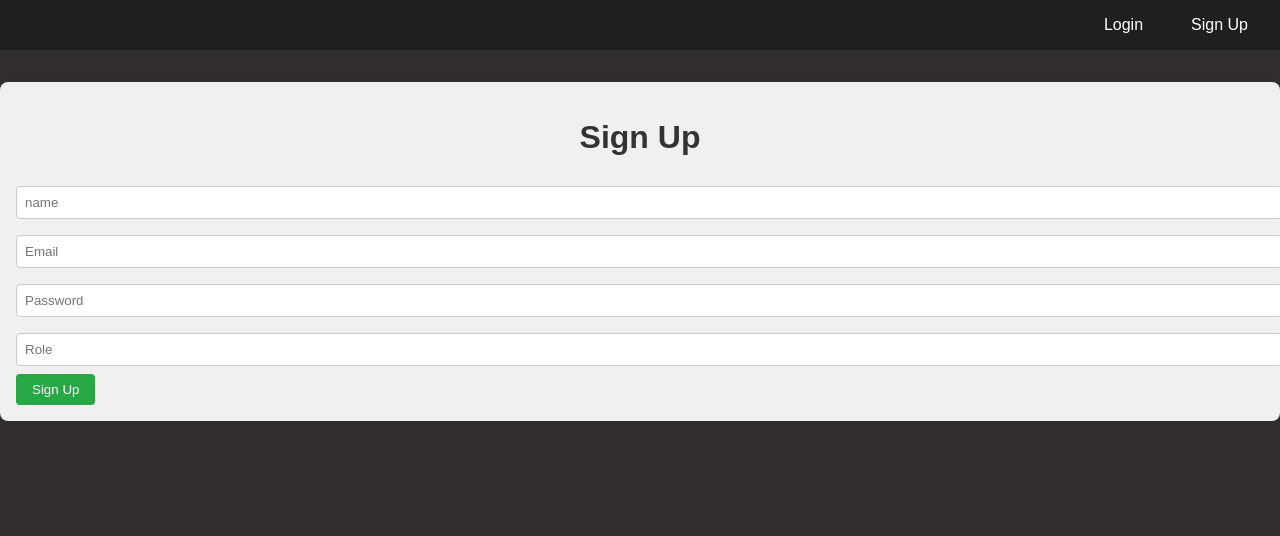
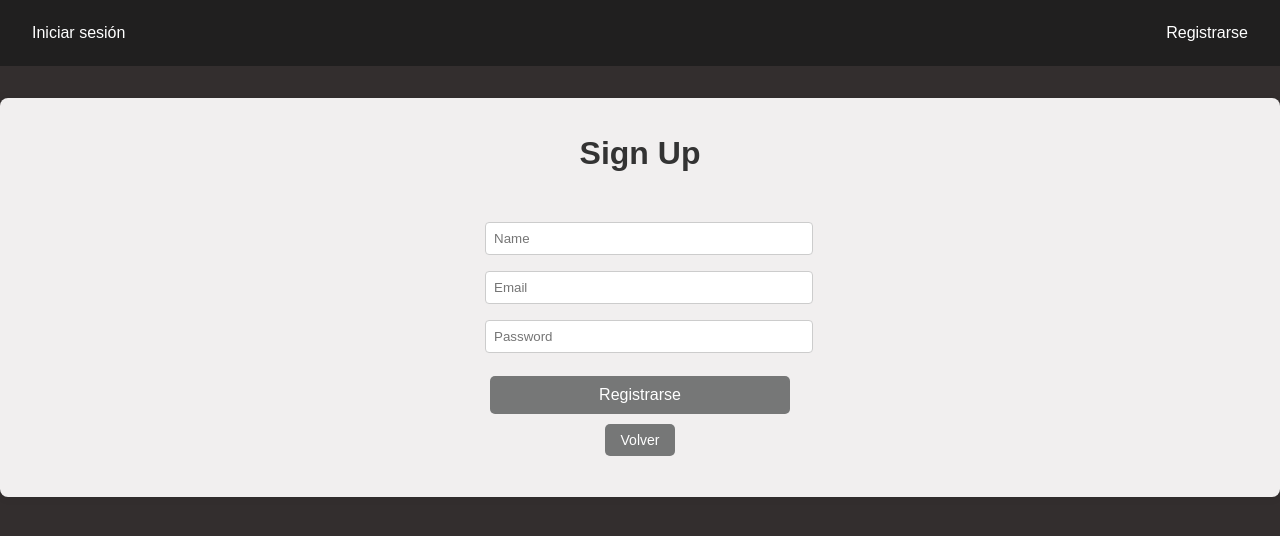
Before and after one commit to GonzaloooNunez/My_project, a React (Create React App) app in the folder Front2/my-app/: page /signup in a window 1280 px wide. Shown: the top 536 px of the page. Built offline with nearby package versions, Linux system fonts and the light colour scheme.

Commit message:
styless y logout

```diff
--- a/Front2/my-app/src/App.jsx
+++ b/Front2/my-app/src/App.jsx
@@ -1,41 +1,63 @@
-import React from "react";
+import React, { useState, useEffect } from "react";
 import { BrowserRouter as Router, Route, Routes, Link } from "react-router-dom";
 import HomePage from "./pages/HomePage";
 import LoginPage from "./pages/LoginPage";
+import LogoutForm from "./components/LogoutForm";
 import SignupPage from "./pages/SignupPage";
 import GameDetailPage from "./pages/GameDetailPage";
 import UserLogedPage from "./pages/UserLogedPage";
 import UserProfilePage from "./pages/UserProfilePage";
-import UsersProfile from "./pages/UsersProfile"; // Ruta corregida
 import "./styles/App.css";
 
 function App() {
+  const [isAuthenticated, setIsAuthenticated] = useState(false);
+
+  useEffect(() => {
+    const token = localStorage.getItem("token");
+    setIsAuthenticated(!!token);
+  }, []);
+
+  const handleLogout = () => {
+    setIsAuthenticated(false);
+  };
+
   return (
     <Router>
       <nav>
-        <ul>
-          <li>
-            <Link to="/login" className="nav-link">
-              Login
+        <div className="nav-left">
+          {!isAuthenticated && (
+            <>
+              <Link to="/login" className="nav-link">
+                Iniciar sesión
+              </Link>
+            </>
+          )}
+        </div>
+        <div className="nav-right">
+          {!isAuthenticated && (
+            <Link to="/signup" className="nav-link-2">
+              Registrarse
             </Link>
-          </li>
-          <li>
-            <Link to="/signup" className="nav-link">
-              Sign Up
+          )}
+          {isAuthenticated && (
+            <Link to="/logout" className="nav-link">
+              Cerrar sesión
             </Link>
-          </li>
-        </ul>
+          )}
+        </div>
       </nav>
       <div className="container">
         <Routes>
           <Route path="/" element={<HomePage />} />
           <Route path="/login" element={<LoginPage />} />
+          <Route
+            path="/logout"
+            element={<LogoutForm onLogout={handleLogout} />}
+          />
           <Route path="/signup" element={<SignupPage />} />
           <Route path="/games/:gameId" element={<GameDetailPage />} />
           <Route path="/user-logged" element={<UserLogedPage />} />
           <Route path="/user-profile/:userId" element={<UserProfilePage />} />
-          <Route path="/users" element={<UsersProfile />} /> /*simplemente para
-          ver los ID se puede prescindir*/
         </Routes>
       </div>
     </Router>
--- a/Front2/my-app/src/components/LoginForm.jsx
+++ b/Front2/my-app/src/components/LoginForm.jsx
@@ -1,6 +1,7 @@
 import React, { useState } from "react";
 import { useNavigate } from "react-router-dom";
 import { loginUser } from "../Api";
+import "../styles/LoginForm.css"; // Asegúrate de que la ruta sea correcta
 
 const LoginForm = () => {
   const [form, setForm] = useState({ email: "", password: "" });
@@ -20,12 +21,10 @@ const LoginForm = () => {
       const { token, user } = response.data;
 
       if (user) {
-        // Almacena el token y el userId en el localStorage (opcional)
         localStorage.setItem("userId", user.id);
         localStorage.setItem("token", token);
         localStorage.setItem("user", JSON.stringify(user));
 
-        // Redirige al perfil del usuario
         navigate(`/user-logged`);
       } else {
         setMessage("No se pudo obtener el ID del usuario.");
@@ -43,8 +42,8 @@ const LoginForm = () => {
   };
 
   return (
-    <div>
-      <button onClick={handleGoHome}>Home</button>
+    <div className="form-container">
+      <div className="form-wrapper">
         <form onSubmit={handleSubmit}>
           <input
             type="email"
@@ -53,6 +52,7 @@ const LoginForm = () => {
             value={form.email}
             onChange={handleChange}
             required
+            className="input-field"
           />
           <input
             type="password"
@@ -61,10 +61,22 @@ const LoginForm = () => {
             value={form.password}
             onChange={handleChange}
             required
+            className="input-field"
           />
-        <button type="submit">Login</button>
-        {message && <p>{message}</p>}
+          <div className="button-container">
+            <button className="button-style button-login-style" type="submit">
+              Iniciar sesion
+            </button>
+            <button
+              className="button-style button-home-style"
+              onClick={handleGoHome}
+            >
+              Volver
+            </button>
+          </div>
+          {message && <p className="error-message">{message}</p>}
         </form>
+      </div>
     </div>
   );
 };
--- /dev/null
+++ b/Front2/my-app/src/components/LogoutForm.jsx
@@ -0,0 +1,20 @@
+import React, { useEffect } from "react";
+import { useNavigate } from "react-router-dom";
+
+const LogoutForm = ({ onLogout }) => {
+  const navigate = useNavigate();
+
+  useEffect(() => {
+    localStorage.removeItem("userId");
+    localStorage.removeItem("token");
+    localStorage.removeItem("user");
+
+    onLogout(); // Actualiza el estado de autenticación
+
+    navigate("/"); // Redirige a la página de inicio
+  }, []);
+
+  return null;
+};
+
+export default LogoutForm;
--- a/Front2/my-app/src/components/SignupForm.jsx
+++ b/Front2/my-app/src/components/SignupForm.jsx
@@ -1,13 +1,14 @@
 import React, { useState } from "react";
 import { useNavigate } from "react-router-dom";
 import { signupUser } from "../Api";
+import "../styles/SignupForm.css"; // Asegúrate de que la ruta sea correcta
 
 const SignupForm = () => {
   const [form, setForm] = useState({
     email: "",
     password: "",
     name: "",
-    role: "",
+    role: "User",
   });
   const [message, setMessage] = useState("");
   const navigate = useNavigate();
@@ -30,15 +31,22 @@ const SignupForm = () => {
     }
   };
 
+  const handleGoHome = () => {
+    navigate("/");
+  };
+
   return (
+    <div className="form-container">
+      <div className="form-wrapper">
         <form onSubmit={handleSubmit}>
           <input
             type="text"
             name="name"
-        placeholder="name"
+            placeholder="Name"
             value={form.name}
             onChange={handleChange}
             required
+            className="input-field"
           />
           <input
             type="email"
@@ -47,6 +55,7 @@ const SignupForm = () => {
             value={form.email}
             onChange={handleChange}
             required
+            className="input-field"
           />
           <input
             type="password"
@@ -55,18 +64,23 @@ const SignupForm = () => {
             value={form.password}
             onChange={handleChange}
             required
+            className="input-field"
           />
-      <input
-        type="text"
-        name="role"
-        placeholder="Role"
-        value={form.role}
-        onChange={handleChange}
-        required
-      />
-      <button type="submit">Sign Up</button>
-      {message && <p>{message}</p>}
+          <div className="button-container">
+            <button className="button-style button-signup-style" type="submit">
+              Registrarse
+            </button>
+            <button
+              className="button-style button-home-style"
+              onClick={handleGoHome}
+            >
+              Volver
+            </button>
+          </div>
+          {message && <p className="error-message">{message}</p>}
         </form>
+      </div>
+    </div>
   );
 };
 
--- a/Front2/my-app/src/pages/LoginPage.jsx
+++ b/Front2/my-app/src/pages/LoginPage.jsx
@@ -4,7 +4,7 @@ import LoginForm from "../components/LoginForm";
 const LoginPage = () => {
   return (
     <div>
-      <h1>Login</h1>
+      <h1>Inicia Sesion</h1>
       <LoginForm />
     </div>
   );
--- a/Front2/my-app/src/styles/App.css
+++ b/Front2/my-app/src/styles/App.css
@@ -5,21 +5,38 @@ body {
   background-color: #332e2e;
 }
 
+/* Estilo para la barra de navegación */
 nav {
   background-color: #201f1f;
   color: #fff;
   padding: 1rem;
+  display: flex;
+  justify-content: space-between;
+  align-items: center;
 }
 
+/* Contenedor para los enlaces de inicio de sesión y registro */
+.nav-left {
+  display: flex;
+  gap: 1rem; /* Espacio entre los enlaces de inicio de sesión y registro */
+}
+
+/* Contenedor para los enlaces de cerrar sesión */
+.nav-right {
+  display: flex;
+  gap: 1rem; /* Espacio entre los enlaces de cerrar sesión y otros enlaces */
+}
+
+/* Estilo para la lista de enlaces en la barra de navegación */
 nav ul {
   list-style-type: none;
   margin: 0;
   padding: 0;
   display: flex;
-  justify-content: flex-end;
   gap: 1rem;
 }
 
+/* Estilo para los enlaces en la barra de navegación */
 nav a {
   color: #fff;
   text-decoration: none;
@@ -28,17 +45,37 @@ nav a {
   transition: background-color 0.3s, color 0.3s;
 }
 
+/* Efecto hover para los enlaces */
 nav a:hover {
   background-color: #333;
   color: #fff;
 }
 
-.nav-link:hover {
-  transform: scale(2);
-  color: #070707;
-  background-color: #e9ecef;
+/* Efecto específico para el enlace de "Iniciar sesión" */
+.nav-link {
+  transform: scale(1);
 }
 
+/* Efecto hover específico para el enlace de "Iniciar sesión" */
+.nav-link:hover {
+  transform: scale(1.03); /* Mantén un tamaño de escala razonable */
+  color: #070707;
+  background-color: #d6d1d1;
+}
+
+/* Efecto específico para el enlace de "Registrarse" */
+.nav-link-2 {
+  transform: scale(1);
+}
+
+/* Efecto hover específico para el enlace de "Registrarse" */
+.nav-link-2:hover {
+  transform: scale(1.03); /* Mantén un tamaño de escala razonable */
+  color: #070707;
+  background-color: #d6d1d1;
+}
+
+/* Contenedor principal de la aplicación */
 .container {
   max-width: 1500px;
   margin: 2rem auto;
@@ -48,6 +85,7 @@ nav a:hover {
   box-shadow: 0 0 10px rgba(0, 0, 0, 0.1);
 }
 
+/* Estilo para los campos del formulario */
 input[type="text"],
 input[type="email"],
 input[type="password"] {
@@ -58,6 +96,7 @@ input[type="password"] {
   border-radius: 4px;
 }
 
+/* Estilo para los botones */
 button {
   padding: 0.5rem 1rem;
   border: none;
@@ -67,10 +106,12 @@ button {
   cursor: pointer;
 }
 
+/* Efecto hover para los botones */
 button:hover {
   background-color: #218838;
 }
 
+/* Estilo para los encabezados */
 h1 {
   text-align: center;
   color: #333;
@@ -81,10 +122,12 @@ h3 {
   color: #333;
 }
 
+/* Estilo para los párrafos */
 p {
   margin: 0.5rem 0;
 }
 
+/* Estilo para las imágenes */
 img {
   max-width: 100%;
   border-radius: 4px;
--- /dev/null
+++ b/Front2/my-app/src/styles/LoginForm.css
@@ -0,0 +1,73 @@
+.form-container {
+  display: flex;
+  flex-direction: column;
+  align-items: center;
+  padding: 20px;
+}
+
+/* Contenedor del formulario */
+.form-wrapper {
+  display: flex;
+  flex-direction: column;
+  align-items: center;
+  width: 100%;
+  max-width: 300px; /* Ajusta el ancho máximo del formulario según sea necesario */
+}
+
+/* Estilo de los botones */
+.button-style {
+  padding: 10px 20px;
+  margin: 5px; /* Espacio entre los botones */
+  border: none;
+  border-radius: 5px;
+  cursor: pointer;
+  font-size: 16px;
+  color: #fff;
+  transition: background-color 0.3s;
+}
+
+/* Estilo específico para el botón Home */
+.button-home-style {
+  background-color: #767777;
+  font-size: 14px; /* Tamaño de fuente más pequeño para el botón de "Volver" */
+  padding: 8px 16px; /* Tamaño de padding más pequeño para el botón de "Volver" */
+  width: auto; /* Ajusta el ancho del botón "Volver" */
+}
+
+.button-home-style:hover {
+  background-color: #0056b3;
+}
+
+/* Estilo específico para el botón Login */
+.button-login-style {
+  width: 300px;
+  background-color: #767777;
+}
+
+.button-login-style:hover {
+  background-color: #0056b3;
+}
+
+/* Estilo para los campos del formulario */
+.input-field {
+  padding: 10px;
+  margin: 10px 0;
+  border: 1px solid #ccc;
+  border-radius: 5px;
+  width: 100%;
+}
+
+/* Estilo para el contenedor de los botones */
+.button-container {
+  display: flex;
+  flex-direction: column; /* Alinea los botones verticalmente uno debajo del otro */
+  align-items: center;
+  width: 100%;
+  margin-top: 10px; /* Ajusta el margen superior para acercar el formulario al botón "Inicia Sesión" */
+}
+
+/* Estilo para mensajes de error */
+.error-message {
+  color: red;
+  font-weight: bold;
+}
--- /dev/null
+++ b/Front2/my-app/src/styles/SignupForm.css
@@ -0,0 +1,66 @@
+.form-container {
+  display: flex;
+  flex-direction: column;
+  align-items: center;
+  padding: 20px;
+}
+
+.form-wrapper {
+  display: flex;
+  flex-direction: column;
+  align-items: center;
+  width: 100%;
+  max-width: 300px;
+}
+
+.button-style {
+  padding: 10px 20px;
+  margin: 5px;
+  border: none;
+  border-radius: 5px;
+  cursor: pointer;
+  font-size: 16px;
+  color: #fff;
+  transition: background-color 0.3s;
+}
+
+.button-home-style {
+  background-color: #767777;
+  font-size: 14px;
+  padding: 8px 16px;
+  width: auto;
+}
+
+.button-home-style:hover {
+  background-color: #0056b3;
+}
+
+.button-signup-style {
+  width: 300px;
+  background-color: #767777;
+}
+
+.button-signup-style:hover {
+  background-color: #0056b3;
+}
+
+.input-field {
+  padding: 10px;
+  margin: 10px 0;
+  border: 1px solid #ccc;
+  border-radius: 5px;
+  width: 100%;
+}
+
+.button-container {
+  display: flex;
+  flex-direction: column;
+  align-items: center;
+  width: 100%;
+  margin-top: 10px;
+}
+
+.error-message {
+  color: red;
+  font-weight: bold;
+}
```
Lines whose indentation alone changed are shown as unchanged.
